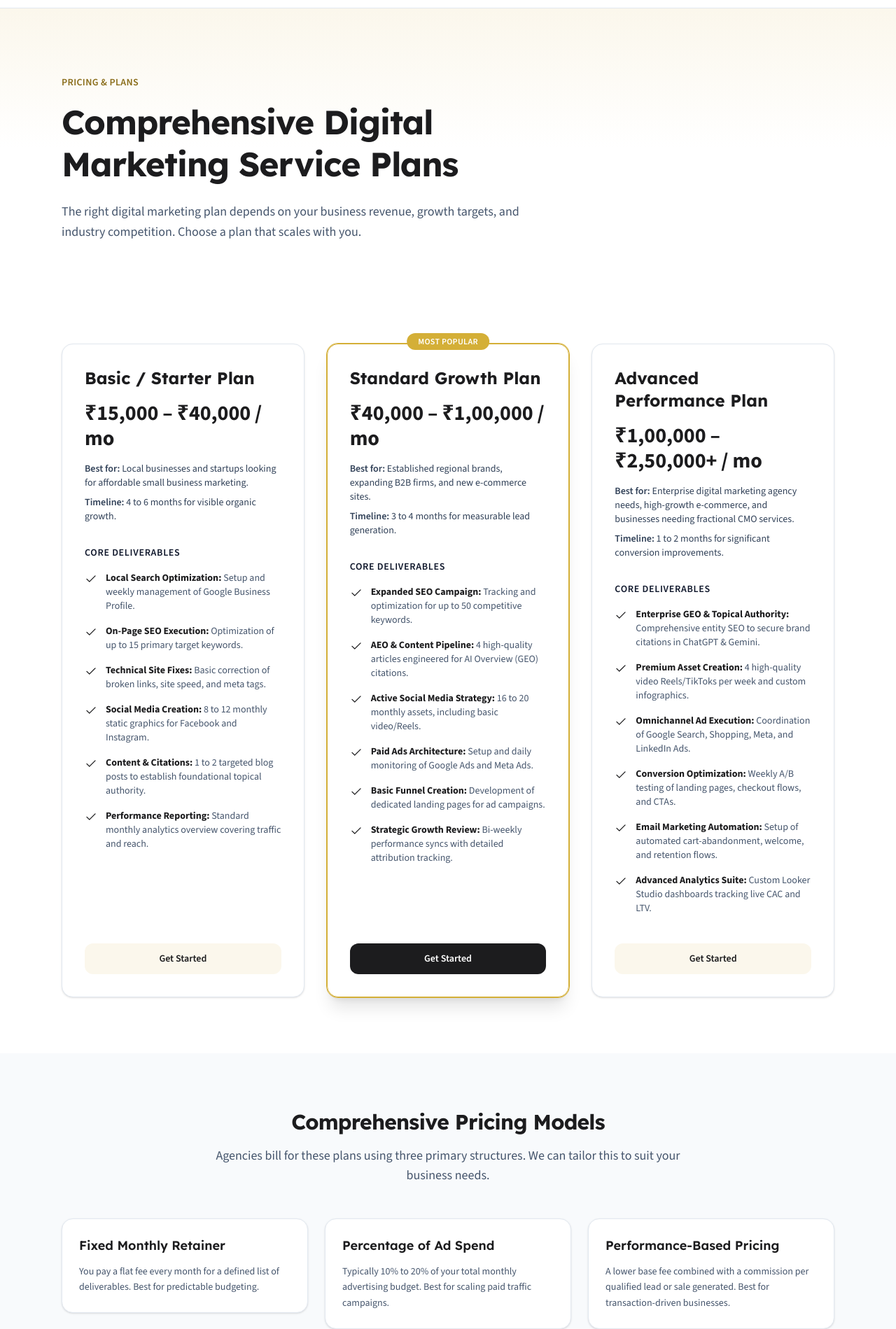
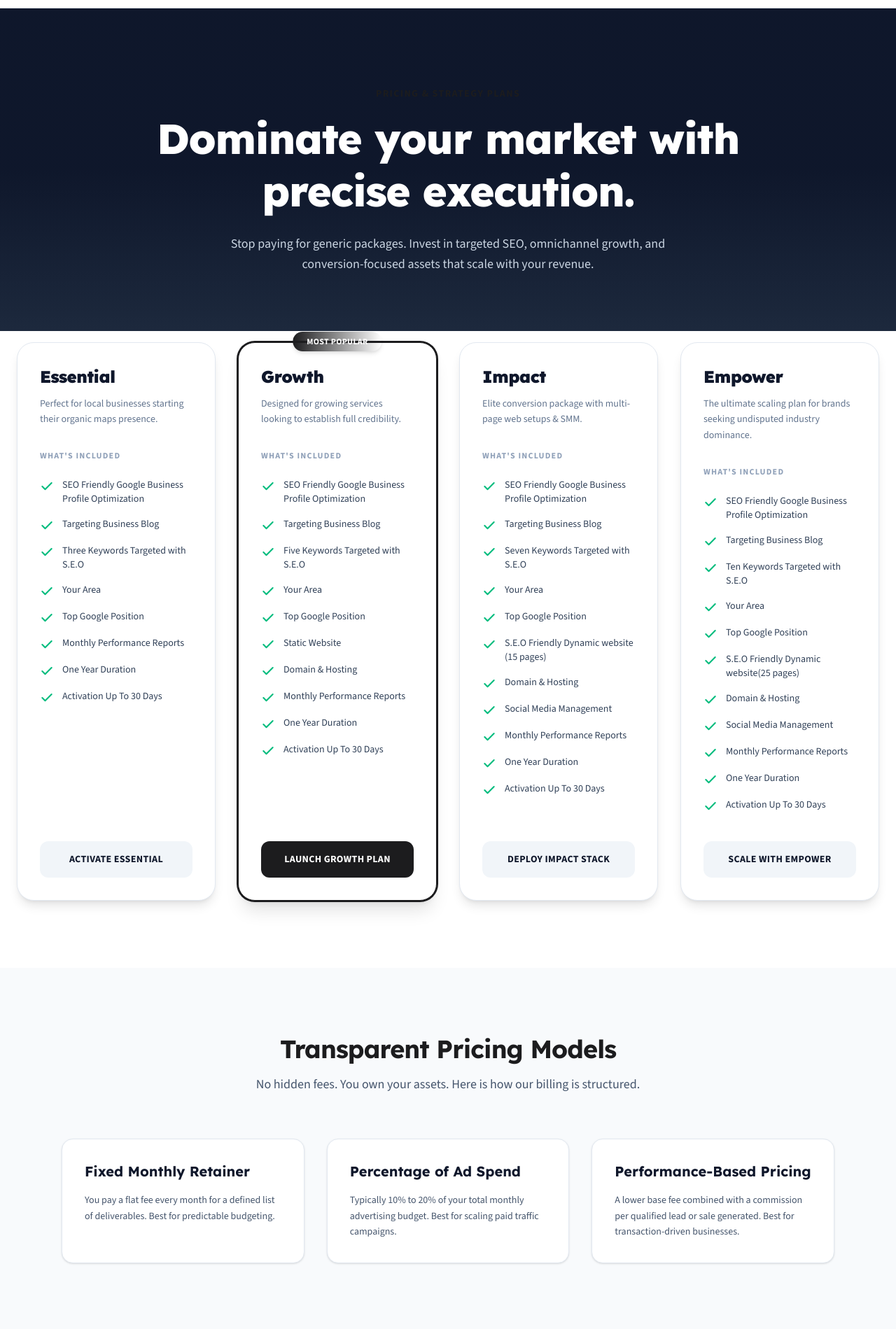
Before and after one commit to jobrecruitmentdev-lang/prmarketing, a Next.js app: page /pricing in a window 1280 px wide. Shown: the part 61-1960 px from the top of the page at 70% size. Built offline with nearby package versions, Linux system fonts and the light colour scheme.

Commit message:
feat: complete overhaul of pricing page with competitive market strategy

```diff
--- a/app/pricing/page.tsx
+++ b/app/pricing/page.tsx
@@ -1,8 +1,40 @@
 import type { Metadata } from "next";
 import Reveal from "@/components/Reveal";
 import CtaBand from "@/components/CtaBand";
-import { breadcrumbSchema } from "@/lib/seo";
-import { IconCheck } from "@/components/icons";
+import { breadcrumbSchema, faqSchema } from "@/lib/seo";
+
+// Inline icons to ensure zero dependencies break while giving a premium look
+const CheckIcon = ({ className }: { className?: string }) => (
+  <svg className={className} xmlns="http://www.w3.org/2000/svg" width="20" height="20" viewBox="0 0 24 24" fill="none" stroke="currentColor" strokeWidth="2.5" strokeLinecap="round" strokeLinejoin="round">
+    <polyline points="20 6 9 17 4 12"></polyline>
+  </svg>
+);
+
+const CrossIcon = ({ className }: { className?: string }) => (
+  <svg className={className} xmlns="http://www.w3.org/2000/svg" width="20" height="20" viewBox="0 0 24 24" fill="none" stroke="currentColor" strokeWidth="2.5" strokeLinecap="round" strokeLinejoin="round">
+    <line x1="18" y1="6" x2="6" y2="18"></line>
+    <line x1="6" y1="6" x2="18" y2="18"></line>
+  </svg>
+);
+
+const faqs = [
+  {
+    q: "How much do digital marketing packages cost in Ahmedabad?",
+    a: "Digital marketing packages in Ahmedabad typically range from ₹25K to ₹2.5L+ per month depending on services, campaign complexity, and business goals."
+  },
+  {
+    q: "What is included in digital marketing packages?",
+    a: "Digital marketing packages may include SEO, Google Ads, social media marketing, content creation, landing page optimization, conversion tracking, and performance reporting."
+  },
+  {
+    q: "Which digital marketing package is best for my business?",
+    a: "The best package depends on your business goals, competition level, monthly budget, and whether you need leads, brand awareness, or full-funnel growth."
+  },
+  {
+    q: "Are digital marketing packages better than individual services?",
+    a: "Yes, packages are often better because they combine multiple services like SEO, ads, and social media into a single growth strategy."
+  }
+];
 
 export const metadata: Metadata = {
   title: "Pricing — Digital Marketing Service Plans",
@@ -13,48 +45,85 @@ export const metadata: Metadata = {
 
 const plans = [
   {
-    name: "Basic / Starter Plan",
-    bestFor: "Local businesses and startups looking for affordable small business marketing.",
-    price: "₹15,000 – ₹40,000 / mo",
-    timeline: "4 to 6 months for visible organic growth.",
+    name: "Essential",
+    pitch: "Perfect for local businesses starting their organic maps presence.",
+    price: "",
+    billing: "",
+    buttonText: "Activate Essential",
+    popular: false,
     features: [
-      "Local Search Optimization: Setup and weekly management of Google Business Profile.",
-      "On-Page SEO Execution: Optimization of up to 15 primary target keywords.",
-      "Technical Site Fixes: Basic correction of broken links, site speed, and meta tags.",
-      "Social Media Creation: 8 to 12 monthly static graphics for Facebook and Instagram.",
-      "Content & Citations: 1 to 2 targeted blog posts to establish foundational topical authority.",
-      "Performance Reporting: Standard monthly analytics overview covering traffic and reach.",
+      { name: "SEO Friendly Google Business Profile Optimization", included: true },
+      { name: "Targeting Business Blog", included: true },
+      { name: "Three Keywords Targeted with S.E.O", included: true },
+      { name: "Your Area", included: true },
+      { name: "Top Google Position", included: true },
+      { name: "Monthly Performance Reports", included: true },
+      { name: "One Year Duration", included: true },
+      { name: "Activation Up To 30 Days", included: true },
     ],
   },
   {
-    name: "Standard Growth Plan",
+    name: "Growth",
+    pitch: "Designed for growing services looking to establish full credibility.",
+    price: "",
+    billing: "",
+    buttonText: "Launch Growth Plan",
     popular: true,
-    bestFor: "Established regional brands, expanding B2B firms, and new e-commerce sites.",
-    price: "₹40,000 – ₹1,00,000 / mo",
-    timeline: "3 to 4 months for measurable lead generation.",
     features: [
-      "Expanded SEO Campaign: Tracking and optimization for up to 50 competitive keywords.",
-      "AEO & Content Pipeline: 4 high-quality articles engineered for AI Overview (GEO) citations.",
-      "Active Social Media Strategy: 16 to 20 monthly assets, including basic video/Reels.",
-      "Paid Ads Architecture: Setup and daily monitoring of Google Ads and Meta Ads.",
-      "Basic Funnel Creation: Development of dedicated landing pages for ad campaigns.",
-      "Strategic Growth Review: Bi-weekly performance syncs with detailed attribution tracking.",
+      { name: "SEO Friendly Google Business Profile Optimization", included: true },
+      { name: "Targeting Business Blog", included: true },
+      { name: "Five Keywords Targeted with S.E.O", included: true },
+      { name: "Your Area", included: true },
+      { name: "Top Google Position", included: true },
+      { name: "Static Website", included: true },
+      { name: "Domain & Hosting", included: true },
+      { name: "Monthly Performance Reports", included: true },
+      { name: "One Year Duration", included: true },
+      { name: "Activation Up To 30 Days", included: true },
     ],
   },
   {
-    name: "Advanced Performance Plan",
-    bestFor: "Enterprise digital marketing agency needs, high-growth e-commerce, and businesses needing fractional CMO services.",
-    price: "₹1,00,000 – ₹2,50,000+ / mo",
-    timeline: "1 to 2 months for significant conversion improvements.",
+    name: "Impact",
+    pitch: "Elite conversion package with multi-page web setups & SMM.",
+    price: "",
+    billing: "",
+    buttonText: "Deploy Impact Stack",
+    popular: false,
     features: [
-      "Enterprise GEO & Topical Authority: Comprehensive entity SEO to secure brand citations in ChatGPT & Gemini.",
-      "Premium Asset Creation: 4 high-quality video Reels/TikToks per week and custom infographics.",
-      "Omnichannel Ad Execution: Coordination of Google Search, Shopping, Meta, and LinkedIn Ads.",
-      "Conversion Optimization: Weekly A/B testing of landing pages, checkout flows, and CTAs.",
-      "Email Marketing Automation: Setup of automated cart-abandonment, welcome, and retention flows.",
-      "Advanced Analytics Suite: Custom Looker Studio dashboards tracking live CAC and LTV.",
+      { name: "SEO Friendly Google Business Profile Optimization", included: true },
+      { name: "Targeting Business Blog", included: true },
+      { name: "Seven Keywords Targeted with S.E.O", included: true },
+      { name: "Your Area", included: true },
+      { name: "Top Google Position", included: true },
+      { name: "S.E.O Friendly Dynamic website (15 pages)", included: true },
+      { name: "Domain & Hosting", included: true },
+      { name: "Social Media Management", included: true },
+      { name: "Monthly Performance Reports", included: true },
+      { name: "One Year Duration", included: true },
+      { name: "Activation Up To 30 Days", included: true },
     ],
   },
+  {
+    name: "Empower",
+    pitch: "The ultimate scaling plan for brands seeking undisputed industry dominance.",
+    price: "",
+    billing: "",
+    buttonText: "Scale with Empower",
+    popular: false,
+    features: [
+      { name: "SEO Friendly Google Business Profile Optimization", included: true },
+      { name: "Targeting Business Blog", included: true },
+      { name: "Ten Keywords Targeted with S.E.O", included: true },
+      { name: "Your Area", included: true },
+      { name: "Top Google Position", included: true },
+      { name: "S.E.O Friendly Dynamic website(25 pages)", included: true },
+      { name: "Domain & Hosting", included: true },
+      { name: "Social Media Management", included: true },
+      { name: "Monthly Performance Reports", included: true },
+      { name: "One Year Duration", included: true },
+      { name: "Activation Up To 30 Days", included: true },
+    ],
+  }
 ];
 
 const pricingModels = [
@@ -81,82 +150,88 @@ export default function Pricing() {
           __html: JSON.stringify(breadcrumbSchema("Pricing", "/pricing/")),
         }}
       />
+      <script
+        type="application/ld+json"
+        dangerouslySetInnerHTML={{
+          __html: JSON.stringify(faqSchema(faqs)),
+        }}
+      />
 
-      <section className="bg-gradient-to-b from-primary-soft via-white to-white">
-        <div className="mx-auto max-w-6xl px-4 pb-16 pt-16 sm:px-6 md:pt-24">
-          <p className="text-sm font-semibold tracking-wide text-accent-dark">
-            PRICING & PLANS
+      <section className="bg-gradient-to-b from-slate-900 via-slate-900 to-slate-800 text-white">
+        <div className="mx-auto max-w-6xl px-4 pb-20 pt-20 sm:px-6 md:pt-28 text-center">
+          <p className="text-sm font-bold tracking-widest text-primary uppercase">
+            Pricing & Strategy Plans
           </p>
-          <h1 className="mt-4 max-w-3xl font-heading text-4xl font-bold leading-tight tracking-tight text-ink sm:text-5xl">
-            Comprehensive Digital Marketing Service Plans
+          <h1 className="mt-4 mx-auto max-w-4xl font-heading text-4xl font-extrabold leading-tight tracking-tight sm:text-5xl md:text-6xl text-white">
+            Dominate your market with precise execution.
           </h1>
-          <p className="mt-6 max-w-2xl text-lg leading-relaxed text-slate-600">
-            The right digital marketing plan depends on your business revenue, growth targets, and industry competition. Choose a plan that scales with you.
+          <p className="mt-6 mx-auto max-w-2xl text-lg leading-relaxed text-slate-300">
+            Stop paying for generic packages. Invest in targeted SEO, omnichannel growth, and conversion-focused assets that scale with your revenue.
           </p>
         </div>
       </section>
 
-      <section className="mx-auto max-w-6xl px-4 py-16 sm:px-6 md:py-20">
-        <ul className="grid gap-8 lg:grid-cols-3">
+      {/* Pricing Cards Section */}
+      <section className="mx-auto max-w-[90rem] px-4 py-16 sm:px-6 md:py-24 -mt-20 relative z-10">
+        <ul className="grid gap-8 md:grid-cols-2 lg:grid-cols-4">
           {plans.map((plan, i) => (
             <Reveal as="li" key={plan.name} delay={i * 100}>
               <div
-                className={`relative flex h-full flex-col rounded-2xl border ${
+                className={`group relative flex h-full flex-col rounded-3xl border transition-all duration-300 hover:-translate-y-2 hover:shadow-2xl ${
                   plan.popular
-                    ? "border-accent shadow-xl ring-1 ring-accent"
-                    : "border-slate-200 bg-white shadow-sm"
+                    ? "border-primary bg-white shadow-xl ring-2 ring-primary"
+                    : "border-slate-200 bg-white shadow-lg hover:border-primary/50"
                 } p-8`}
               >
                 {plan.popular && (
-                  <span className="absolute -top-4 left-1/2 -translate-x-1/2 rounded-full bg-accent px-4 py-1 text-xs font-semibold tracking-wide text-white">
-                    MOST POPULAR
-                  </span>
+                  <div className="absolute -top-4 left-1/2 -translate-x-1/2 rounded-full bg-gradient-to-r from-primary to-primary-dark px-5 py-1.5 text-xs font-extrabold tracking-wide text-white uppercase shadow-md">
+                    Most Popular
+                  </div>
                 )}
-                <h3 className="font-heading text-2xl font-bold text-ink">
+
+                <h3 className="font-heading text-2xl font-black text-slate-900 tracking-tight">
                   {plan.name}
                 </h3>
-                <div className="mt-4 flex items-baseline gap-2">
-                  <span className="text-3xl font-bold text-ink">{plan.price}</span>
-                </div>
-                <p className="mt-4 text-sm font-medium text-slate-700">
-                  <span className="font-semibold">Best for:</span> {plan.bestFor}
-                </p>
-                <p className="mt-2 text-sm font-medium text-slate-700">
-                  <span className="font-semibold">Timeline:</span> {plan.timeline}
+                <p className="mt-3 text-sm font-medium text-slate-500 leading-relaxed min-h-[40px]">
+                  {plan.pitch}
                 </p>
 
+                {/*
+                <div className="mt-6 flex items-baseline gap-2 pb-6 border-b border-slate-100">
+                  <span className="text-4xl font-black text-slate-900 tracking-tight">{plan.price}</span>
+                  <span className="text-sm font-bold text-slate-400">{plan.billing}</span>
+                </div>
+                */}
+
                 <div className="mt-8 flex-1">
-                  <p className="text-sm font-semibold uppercase tracking-wider text-slate-900">
-                    Core Deliverables
+                  <p className="text-xs font-bold uppercase tracking-widest text-slate-400 mb-6">
+                    What's Included
                   </p>
-                  <ul className="mt-4 space-y-4 text-sm text-slate-600">
-                    {plan.features.map((feature, idx) => {
-                      const [title, desc] = feature.split(": ");
-                      return (
-                        <li key={idx} className="flex gap-3">
-                          <IconCheck
-                            className="mt-0.5 shrink-0 text-primary"
-                            width={18}
-                            height={18}
-                          />
-                          <div>
-                            <strong className="text-ink">{title}:</strong>{" "}
-                            {desc || ""}
-                          </div>
-                        </li>
-                      );
-                    })}
+                  <ul className="space-y-4 text-sm font-medium text-slate-700">
+                    {plan.features.map((feature, idx) => (
+                      <li key={idx} className="flex gap-3 items-start">
+                        {feature.included ? (
+                          <CheckIcon className="mt-0.5 shrink-0 text-emerald-500" />
+                        ) : (
+                          <CrossIcon className="mt-0.5 shrink-0 text-red-400 opacity-60" />
+                        )}
+                        <span className={feature.included ? "text-slate-700" : "text-slate-400 line-through decoration-slate-300"}>
+                          {feature.name}
+                        </span>
+                      </li>
+                    ))}
                   </ul>
                 </div>
+
                 <a
                   href="/contact/"
-                  className={`mt-10 block w-full rounded-xl px-4 py-3 text-center text-sm font-semibold transition-colors ${
+                  className={`mt-10 block w-full rounded-xl px-4 py-4 text-center text-sm font-extrabold uppercase tracking-wide transition-all duration-300 ${
                     plan.popular
-                      ? "bg-primary text-white hover:bg-primary-dark"
-                      : "bg-primary-soft text-primary hover:bg-amber-100"
+                      ? "bg-primary text-white hover:bg-primary-dark hover:shadow-lg hover:shadow-primary/30"
+                      : "bg-slate-100 text-slate-900 hover:bg-primary hover:text-white"
                   }`}
                 >
-                  Get Started
+                  {plan.buttonText}
                 </a>
               </div>
             </Reveal>
@@ -164,24 +239,24 @@ export default function Pricing() {
         </ul>
       </section>
 
-      <section className="bg-slate-50 py-16 sm:py-20">
+      <section className="bg-slate-50 py-16 sm:py-24">
         <div className="mx-auto max-w-6xl px-4 sm:px-6">
           <Reveal>
-            <h2 className="text-center font-heading text-3xl font-bold tracking-tight text-ink">
-              Comprehensive Pricing Models
+            <h2 className="text-center font-heading text-3xl font-bold tracking-tight text-ink md:text-4xl">
+              Transparent Pricing Models
             </h2>
             <p className="mx-auto mt-4 max-w-2xl text-center text-lg text-slate-600">
-              Agencies bill for these plans using three primary structures. We can tailor this to suit your business needs.
+              No hidden fees. You own your assets. Here is how our billing is structured.
             </p>
           </Reveal>
-          <ul className="mt-12 grid gap-6 md:grid-cols-3">
+          <ul className="mt-16 grid gap-8 md:grid-cols-3">
             {pricingModels.map((model, i) => (
               <Reveal as="li" key={model.title} delay={i * 100}>
-                <div className="rounded-2xl border border-slate-200 bg-white p-6 shadow-sm">
-                  <h3 className="font-heading text-lg font-semibold text-ink">
+                <div className="h-full rounded-2xl border border-slate-200 bg-white p-8 shadow-sm transition-shadow hover:shadow-md">
+                  <h3 className="font-heading text-xl font-bold text-slate-900">
                     {model.title}
                   </h3>
-                  <p className="mt-3 text-sm leading-relaxed text-slate-600">
+                  <p className="mt-4 text-sm leading-relaxed text-slate-600">
                     {model.desc}
                   </p>
                 </div>
@@ -191,9 +266,33 @@ export default function Pricing() {
         </div>
       </section>
 
+      <section className="bg-white py-16 sm:py-24 border-t border-slate-100">
+        <div className="mx-auto max-w-4xl px-4 sm:px-6">
+          <Reveal>
+            <h2 className="text-center font-heading text-3xl font-bold tracking-tight text-ink md:text-4xl">
+              Frequently Asked Questions
+            </h2>
+          </Reveal>
+          <div className="mt-16 space-y-10">
+            {faqs.map((faq, idx) => (
+              <Reveal key={idx} delay={idx * 100}>
+                <div className="bg-slate-50 rounded-2xl p-6 border border-slate-100">
+                  <h3 className="font-heading text-lg font-bold text-slate-900">
+                    {faq.q}
+                  </h3>
+                  <p className="mt-3 text-slate-600 leading-relaxed font-medium">
+                    {faq.a}
+                  </p>
+                </div>
+              </Reveal>
+            ))}
+          </div>
+        </div>
+      </section>
+
       <CtaBand
-        title="Ready to choose your plan?"
-        subtitle="Let's align your business targets with the perfect growth strategy."
+        title="Ready to dominate your market?"
+        subtitle="Let's align your business targets with the perfect growth strategy today."
       />
     </>
   );
```
